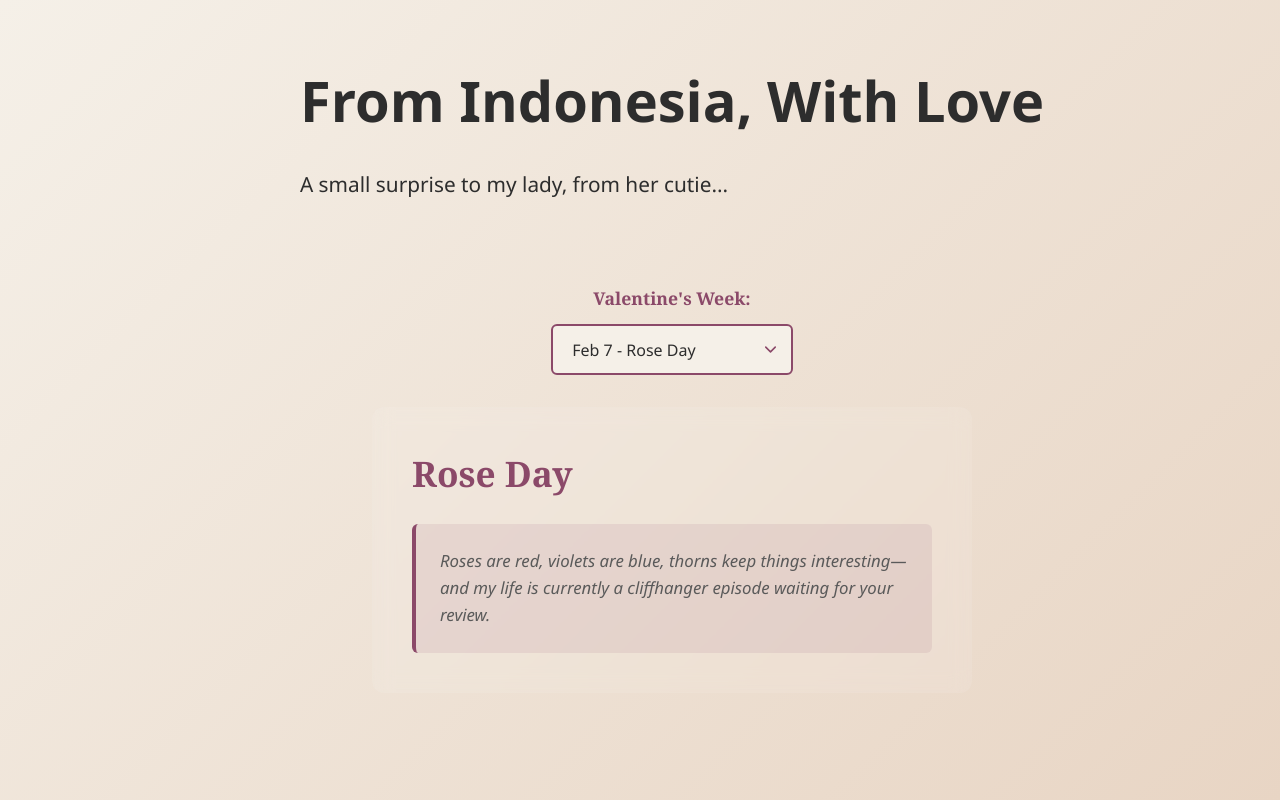
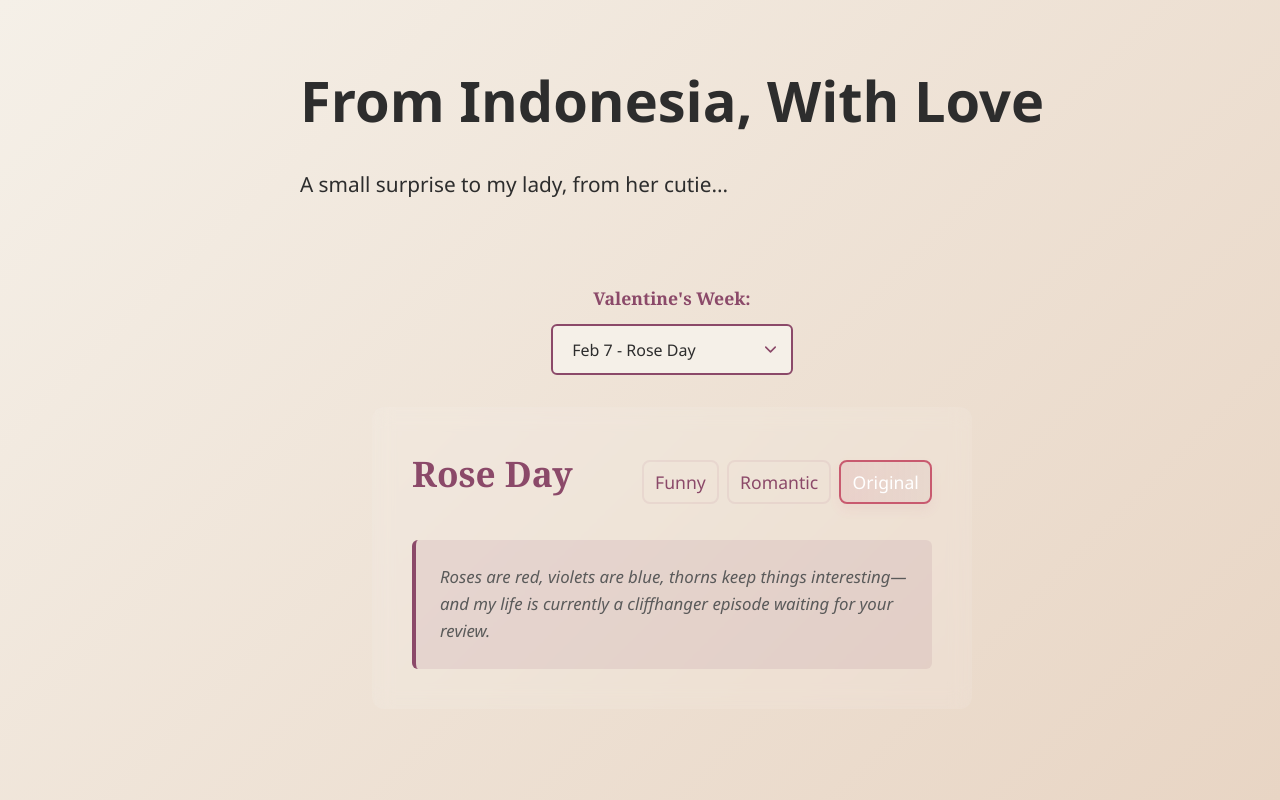
Before and after one commit to mkrishnapraveen/valentine-site, a React (Vite) app: page / in a window 1280 px wide. Shown: the top 800 px of the page. Built offline with nearby package versions, Linux system fonts and the light colour scheme.

Commit message:
feat: add style buttons for Rose Day (funny|romantic|original)

```diff
--- a/src/App.css
+++ b/src/App.css
@@ -147,6 +147,41 @@
   font-style: italic;
   color: #5a5a5a;
   margin: 0;
+}
+
+.day-header {
+  display: flex;
+  align-items: center;
+  justify-content: space-between;
+  gap: 1rem;
+}
+
+.style-buttons {
+  display: flex;
+  gap: 0.5rem;
+}
+
+.style-button {
+  background: transparent;
+  border: 2px solid rgba(139, 73, 105, 0.08);
+  color: #8b4969;
+  padding: 0.4rem 0.7rem;
+  border-radius: 8px;
+  cursor: pointer;
+  font-family: 'Segoe UI', Tahoma, Geneva, Verdana, sans-serif;
+  transition: all 0.18s ease;
+}
+
+.style-button:hover {
+  transform: translateY(-2px);
+  border-color: rgba(200, 90, 120, 0.2);
+}
+
+.style-button.active {
+  background: linear-gradient(90deg, rgba(200,90,120,0.12), rgba(139,73,105,0.06));
+  border-color: #c85a6f;
+  color: #fff;
+  box-shadow: 0 6px 12px rgba(200, 90, 120, 0.08);
 }
 
 .stay-tuned {
--- a/src/App.jsx
+++ b/src/App.jsx
@@ -3,6 +3,7 @@ import './App.css'
 
 function App() {
   const [selectedDay, setSelectedDay] = useState('feb-7')
+  const [selectedStyle, setSelectedStyle] = useState('original')
 
   const valentinesWeek = [
     { date: 'Feb 7', day: 'Rose Day', value: 'feb-7' },
@@ -17,11 +18,43 @@ function App() {
 
   const renderContent = () => {
     if (selectedDay === 'feb-7') {
+      const styleQuotes = {
+        original:
+          'Roses are red, violets are blue, thorns keep things interesting—and my life is currently a cliffhanger episode waiting for your review.',
+        funny: 'Funny quote goes here. (You can tell me the exact quotes and I will add them.)',
+        romantic: 'Romantic quote goes here. (I will replace this when you provide the copy.)'
+      }
+
       return (
         <div className="day-content">
-          <h2>Rose Day</h2>
+          <div className="day-header">
+            <h2>Rose Day</h2>
+            <div className="style-buttons" role="tablist" aria-label="Quote styles">
+              <button
+                className={`style-button ${selectedStyle === 'funny' ? 'active' : ''}`}
+                onClick={() => setSelectedStyle('funny')}
+                aria-pressed={selectedStyle === 'funny'}
+              >
+                Funny
+              </button>
+              <button
+                className={`style-button ${selectedStyle === 'romantic' ? 'active' : ''}`}
+                onClick={() => setSelectedStyle('romantic')}
+                aria-pressed={selectedStyle === 'romantic'}
+              >
+                Romantic
+              </button>
+              <button
+                className={`style-button ${selectedStyle === 'original' ? 'active' : ''}`}
+                onClick={() => setSelectedStyle('original')}
+                aria-pressed={selectedStyle === 'original'}
+              >
+                Original
+              </button>
+            </div>
+          </div>
           <div className="rose-day-message">
-            <p>Roses are red, violets are blue, thorns keep things interesting—and my life is currently a cliffhanger episode waiting for your review.</p>
+            <p>{styleQuotes[selectedStyle]}</p>
           </div>
         </div>
       )
```
